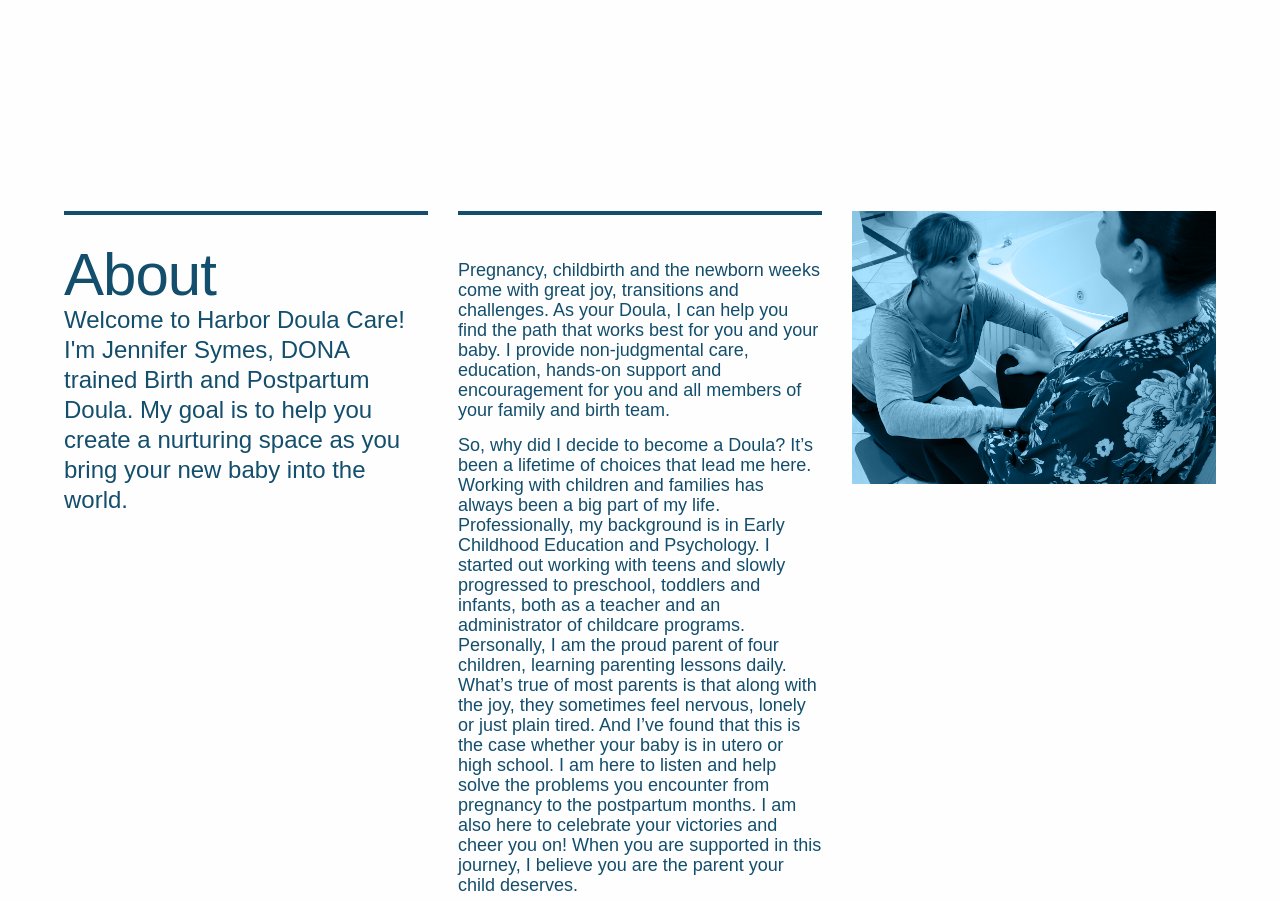
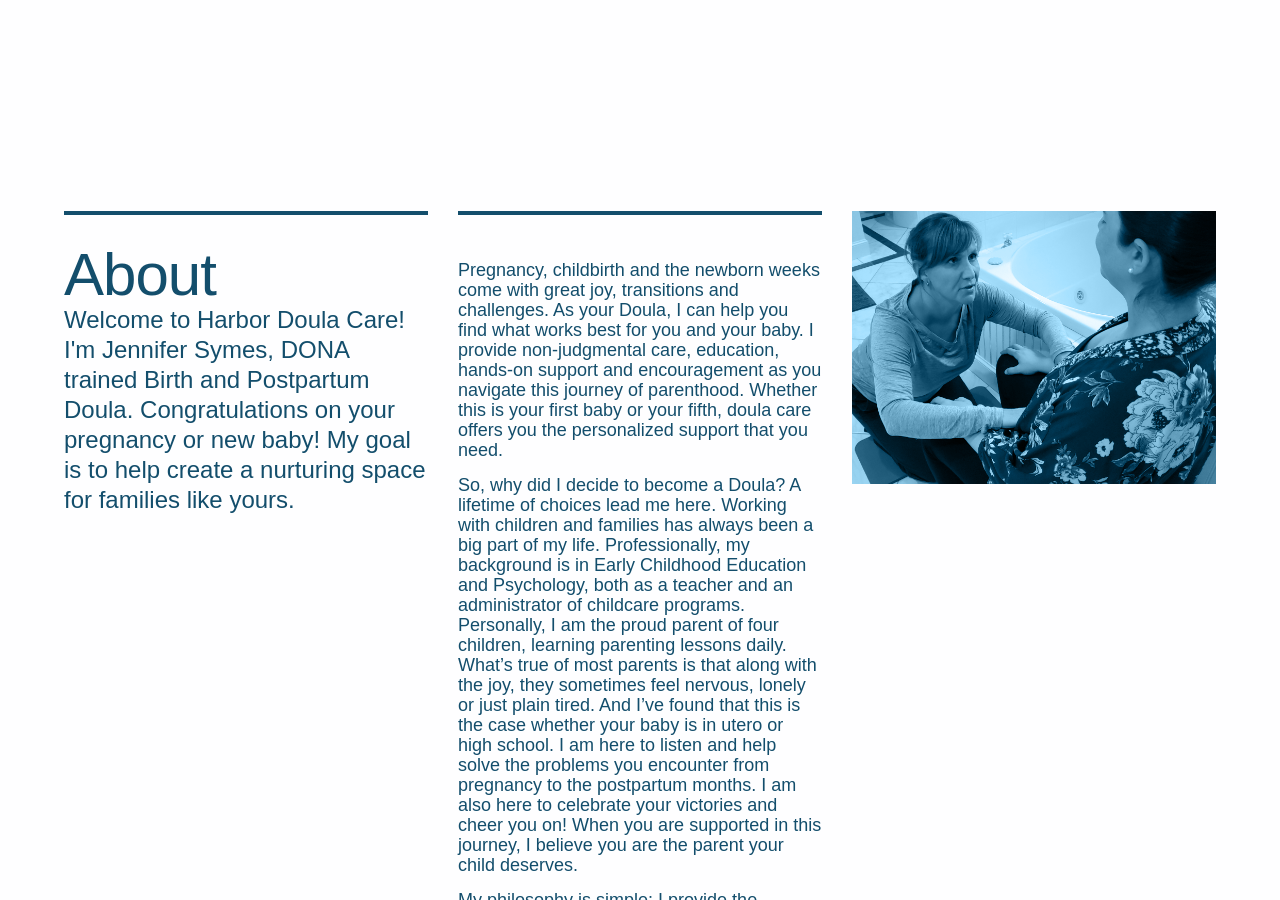
Before and after one commit to aidensymes/harbordoula.com, a Jekyll site: the page built from home.markdown, in a window 1280 px wide and 900 px high, scrolled down 903 px. Built offline with Jekyll 4.4.1, drawn with Linux system fonts in a browser that asks for light colours; nearby versions of some CDN libraries; some web fonts are replaced; some of the changed text lies outside the part shown.

Commit message:
Updated Home

```diff
--- a/home.markdown
+++ b/home.markdown
@@ -4,24 +4,25 @@ date: 2019-06-16 18:53:00 Z
 permalink: "/"
 blurb: Caring support before, during and after your baby's birth. Serving Boston,
   North Shore and Southern NH.
-about-intro: "Welcome to Harbor Doula Care!\n\nI'm Jennifer Symes, DONA trained Birth
-  and Postpartum Doula. My goal is to help you create a nurturing space as you bring
-  your new baby into the world. "
+about-intro: |-
+  Welcome to Harbor Doula Care!
+
+  I'm Jennifer Symes, DONA trained Birth and Postpartum Doula. Congratulations on your pregnancy or new baby! My goal is to help create a nurturing space for families like yours.
 about: "Pregnancy, childbirth and the newborn weeks come with great joy, transitions
-  and challenges. As your Doula, I can help you find the path that works best for
-  you and your baby. I provide non-judgmental care, education, hands-on support and
-  encouragement for you and all members of your family and birth team. \n\nSo, why
-  did I decide to become a Doula?  It’s been a lifetime of choices that lead me here.
-  Working with children and families has always been a big part of my life. Professionally,
-  my background is in Early Childhood Education and Psychology. I started out working
-  with teens and slowly progressed to preschool, toddlers and infants, both as a teacher
-  and an administrator of childcare programs. Personally, I am the proud parent of
-  four children, learning parenting lessons daily. What’s true of most parents is
-  that along with the joy, they sometimes feel nervous, lonely or just plain tired.
-  And I’ve found that this is the case whether your baby is in utero or high school.
-  I am here to listen and help solve the problems you encounter from pregnancy to
-  the postpartum months. I am also here to celebrate your victories and cheer you
-  on! When you are supported in this journey, I believe you are the parent your child
+  and challenges. As your Doula, I can help you find what works best for you and your
+  baby. I provide non-judgmental care, education, hands-on support and encouragement
+  as you navigate this journey of parenthood. Whether this is your first baby or your
+  fifth, doula care offers you the personalized support that you need. \n\nSo, why
+  did I decide to become a Doula?  A lifetime of choices lead me here. Working with
+  children and families has always been a big part of my life. Professionally, my
+  background is in Early Childhood Education and Psychology, both as a teacher and
+  an administrator of childcare programs. Personally, I am the proud parent of four
+  children, learning parenting lessons daily. What’s true of most parents is that
+  along with the joy, they sometimes feel nervous, lonely or just plain tired. And
+  I’ve found that this is the case whether your baby is in utero or high school. I
+  am here to listen and help solve the problems you encounter from pregnancy to the
+  postpartum months. I am also here to celebrate your victories and cheer you on!
+  When you are supported in this journey, I believe you are the parent your child
   deserves. \n\nMy philosophy is simple: I provide the resources you need to make
   informed decisions, as well as the tools to implement those plans, but ultimately,
   the decisions are yours. \n\nI continue to take workshops on a variety of topics
```
Also changed, not shown: other parts of home.markdown (+5 -5 lines).
